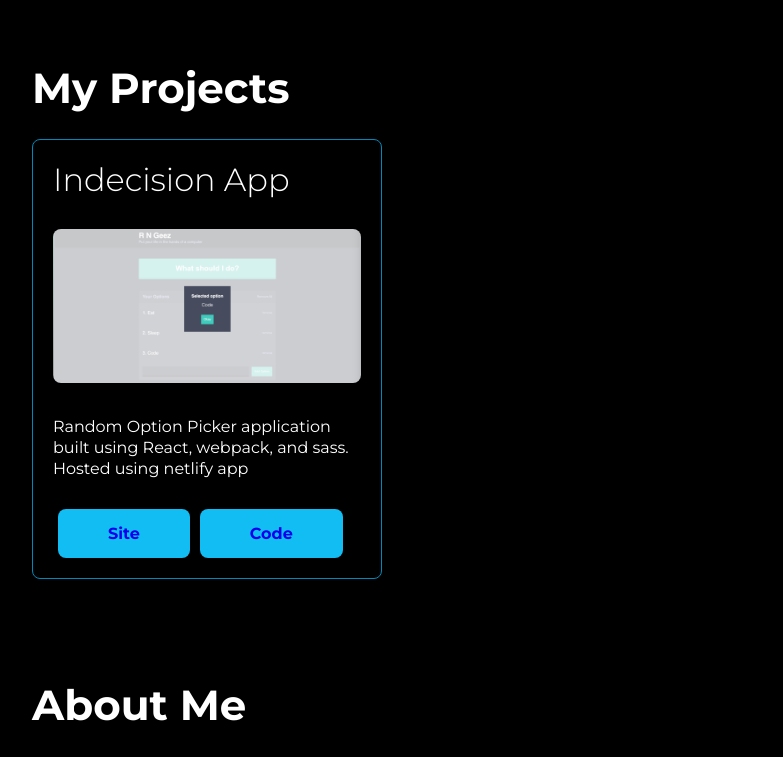
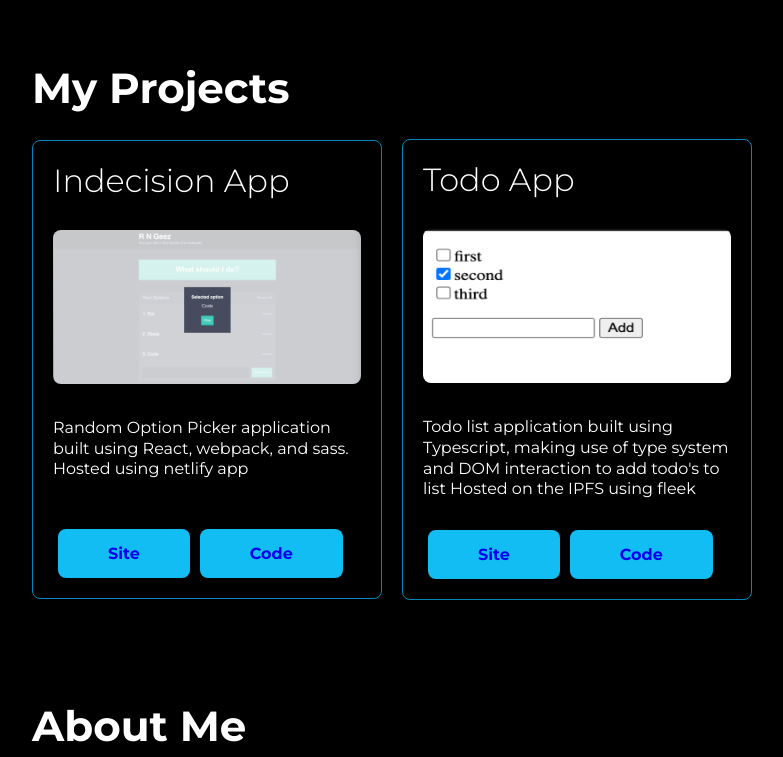
Before and after one commit to WSGokou/portfolio, a React (Create React App) app: page / in a window 1280 px wide. Shown: the part 428-1185 px from the top of the page, without its empty margins (33-816 px from the left). Built offline with nearby package versions, Linux system fonts and the light colour scheme.

Commit message:
Todo project added

```diff
--- a/src/components/Projects.js
+++ b/src/components/Projects.js
@@ -1,5 +1,6 @@
 // Import Assets
 import rng from '../assets/rng.png';
+import todo from '../assets/todo.png'
 
 const Projects = () => {
     return (
@@ -14,9 +15,20 @@ const Projects = () => {
                     <p>Random Option Picker application built using React, webpack, and sass.
                         Hosted using netlify app
                     </p>
+                    <br />
+
+                    <a href="https://gokou-tstodo.on.fleek.co" target="_blank" className="button">Site</a>
+                    <a href="https://github.com/WSGokou/Indecision-app" target="_blank" className="button">Code</a>
+                </div>
+                <div className="projects__card">
+                    <h3>Todo App</h3>
+                    <img src={todo} alt="Todo App" />
+                    <p>Todo list application built using Typescript, making use of type system and DOM interaction to add todo's to list
+                        Hosted on the IPFS using fleek
+                    </p>
 
                     <a href="https://rngeez.netlify.app" target="_blank" className="button">Site</a>
-                    <a href="https://github.com/WSGokou/Indecision-app" target="_blank" className="button">Code</a>
+                    <a href="https://github.com/WSGokou/typescript-todo" target="_blank" className="button">Code</a>
                 </div>
             </div>
         </section>
```
Also changed, not shown: src/assets/todo.png (added).
